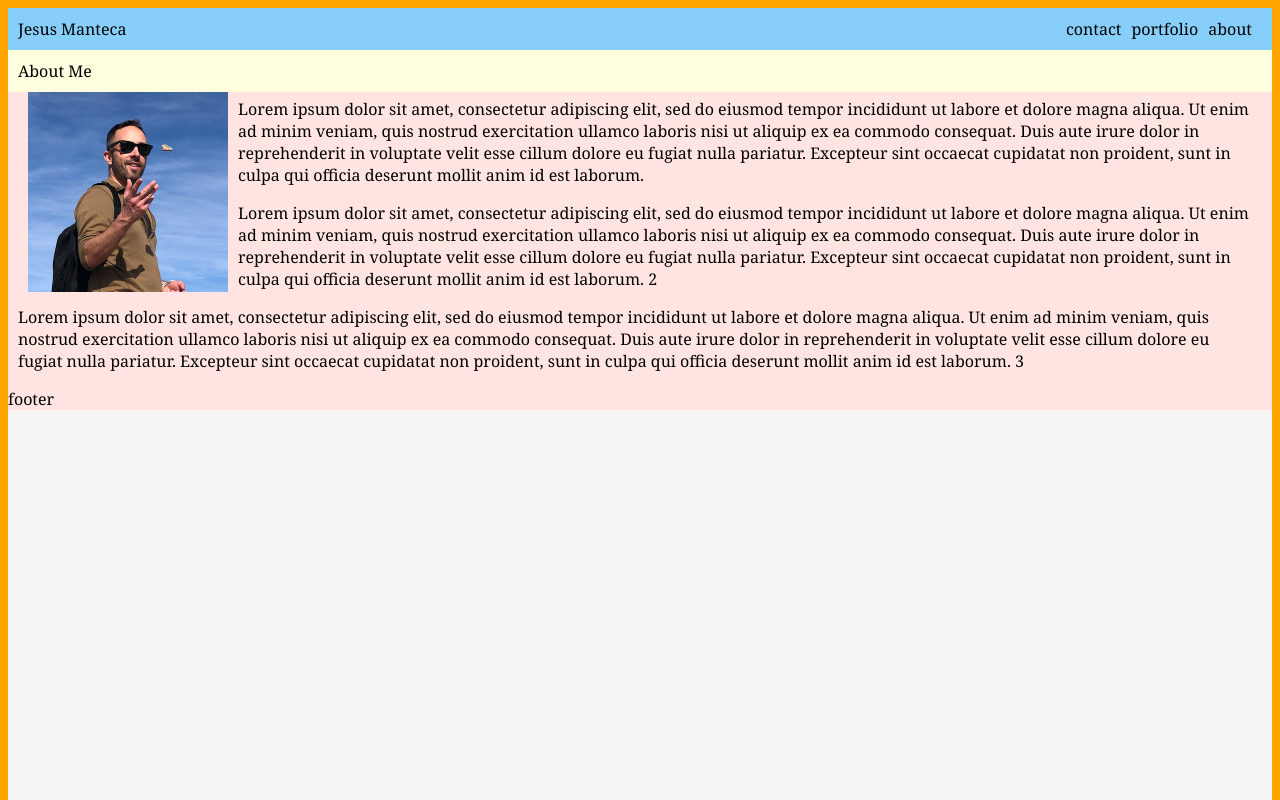
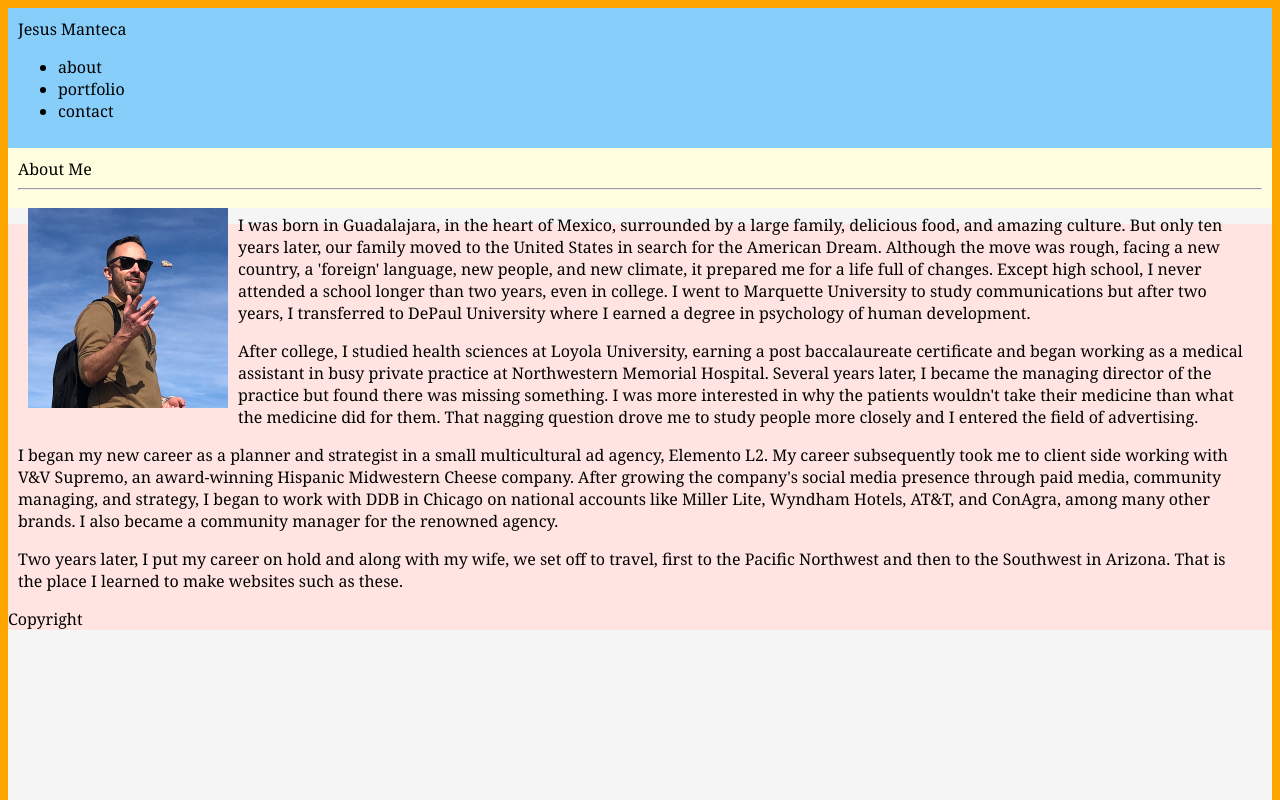
Before and after one commit to jesusmanteca/Basic-Portfolio, a plain HTML site: page portfolio.html in a window 1280 px wide. Shown: the top 800 px of the page. Drawn offline with Linux system fonts and the light colour scheme.

Commit message:
Update portfolio.html

```diff
--- a/portfolio.html
+++ b/portfolio.html
@@ -4,21 +4,49 @@
         <title>Basic Portfolio</title>
         <meta charset="UTF-8">
         <link rel="stylesheet" type="text/css" href= "Assets/css/style.css">
+        <link href="https://fonts.googleapis.com/css?family=Indie+Flower|Ubuntu+Condensed&display=swap" rel="stylesheet">
+
     </head>
     <body>
-        <header>Jesus Manteca
-            <div>about</div>
-            <div>portfolio</div>
-            <div>contact</div>
+        <header>
+            <nav>
+                <span class="NavTitle">Jesus Manteca</span>
+                <ul>
+                    <li class="NavItemSeparator">about</li>
+                    <li class="NavItemSeparator">portfolio</liclass="NavItemSeparator>
+                    <li>contact</li>
+                </ul>
+            </nav>
         </header>
-        <section>About Me
+        <section>
+            <span class="AboutMe">About Me</span>
+            <hr>
             <div>
                 <img src="Assets/images/Jesus.png">
-            <p>Lorem ipsum dolor sit amet, consectetur adipiscing elit, sed do eiusmod tempor incididunt ut labore et dolore magna aliqua. Ut enim ad minim veniam, quis nostrud exercitation ullamco laboris nisi ut aliquip ex ea commodo consequat. Duis aute irure dolor in reprehenderit in voluptate velit esse cillum dolore eu fugiat nulla pariatur. Excepteur sint occaecat cupidatat non proident, sunt in culpa qui officia deserunt mollit anim id est laborum.</p>
-            <p>Lorem ipsum dolor sit amet, consectetur adipiscing elit, sed do eiusmod tempor incididunt ut labore et dolore magna aliqua. Ut enim ad minim veniam, quis nostrud exercitation ullamco laboris nisi ut aliquip ex ea commodo consequat. Duis aute irure dolor in reprehenderit in voluptate velit esse cillum dolore eu fugiat nulla pariatur. Excepteur sint occaecat cupidatat non proident, sunt in culpa qui officia deserunt mollit anim id est laborum. 2</p>
-            <p>Lorem ipsum dolor sit amet, consectetur adipiscing elit, sed do eiusmod tempor incididunt ut labore et dolore magna aliqua. Ut enim ad minim veniam, quis nostrud exercitation ullamco laboris nisi ut aliquip ex ea commodo consequat. Duis aute irure dolor in reprehenderit in voluptate velit esse cillum dolore eu fugiat nulla pariatur. Excepteur sint occaecat cupidatat non proident, sunt in culpa qui officia deserunt mollit anim id est laborum. 3</p>
-            </div>
+                <p class="biodescription">
+                    I was born in Guadalajara, in the heart of Mexico, surrounded by a large family, delicious food, and amazing culture.
+                    But only ten years later, our family moved to the United States in search for the American Dream.
+                    Although the move was rough, facing a new country, a 'foreign' language, new people, and new climate, it prepared me for a life full of changes.
+                    Except high school, I never attended a school longer than two years, even in college. I went to Marquette University to study communications but after two years,
+                    I transferred to DePaul University where I earned a degree in psychology of human development.
+                 </p>
+                 <p class="biodescription" class="biodescription">
+                    After college, I studied health sciences at Loyola University, earning a post baccalaureate certificate and began working as a medical assistant in busy private practice at Northwestern Memorial Hospital.
+                    Several years later, I became the managing director of the practice but found there was missing something. I was more interested in why the patients wouldn't take their medicine than what the medicine did for them.
+                    That nagging question drove me to study people more closely and I entered the field of advertising.
+                </p>
+
+                <p class="biodescription">
+                    I began my new career as a planner and strategist in a small multicultural ad agency, Elemento L2. My career subsequently took me to client side working with V&V Supremo, an award-winning Hispanic Midwestern Cheese company.
+                    After growing the company's social media presence through paid media, community managing, and strategy, I began to work with DDB in Chicago on national accounts like Miller Lite, Wyndham Hotels, AT&T, and ConAgra, among many other brands.
+                    I also became a community manager for the renowned agency.</p>
+                 <p class="biodescription">
+                    Two years later, I put my career on hold and along with my wife, we set off to travel, first to the Pacific Northwest and then to the Southwest in Arizona.
+                    That is the place I learned to make websites such as these.
+                </p></div>
         </section>
-        <footer>footer</footer>
+        <footer>
+            <p class="CopyrightText">Copyright</p>
+        </footer>
     </body>
 </html>
```
